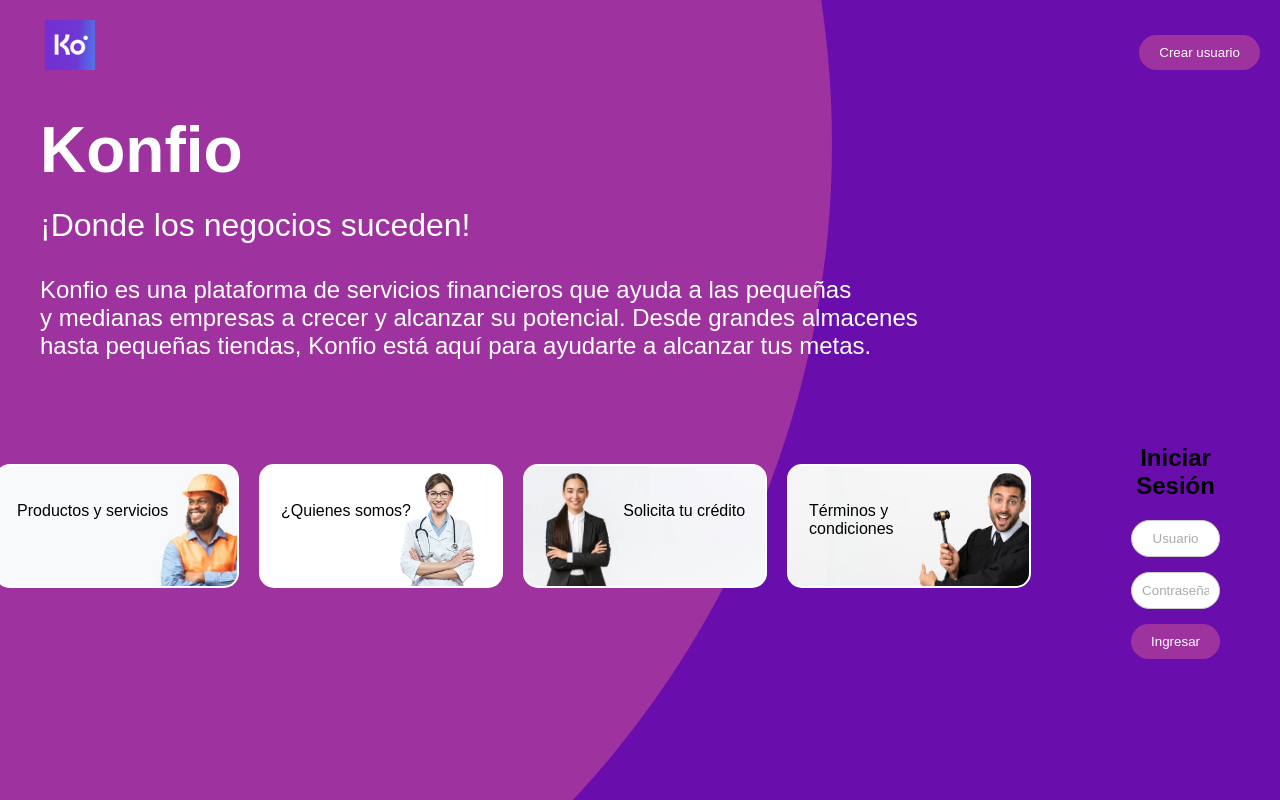
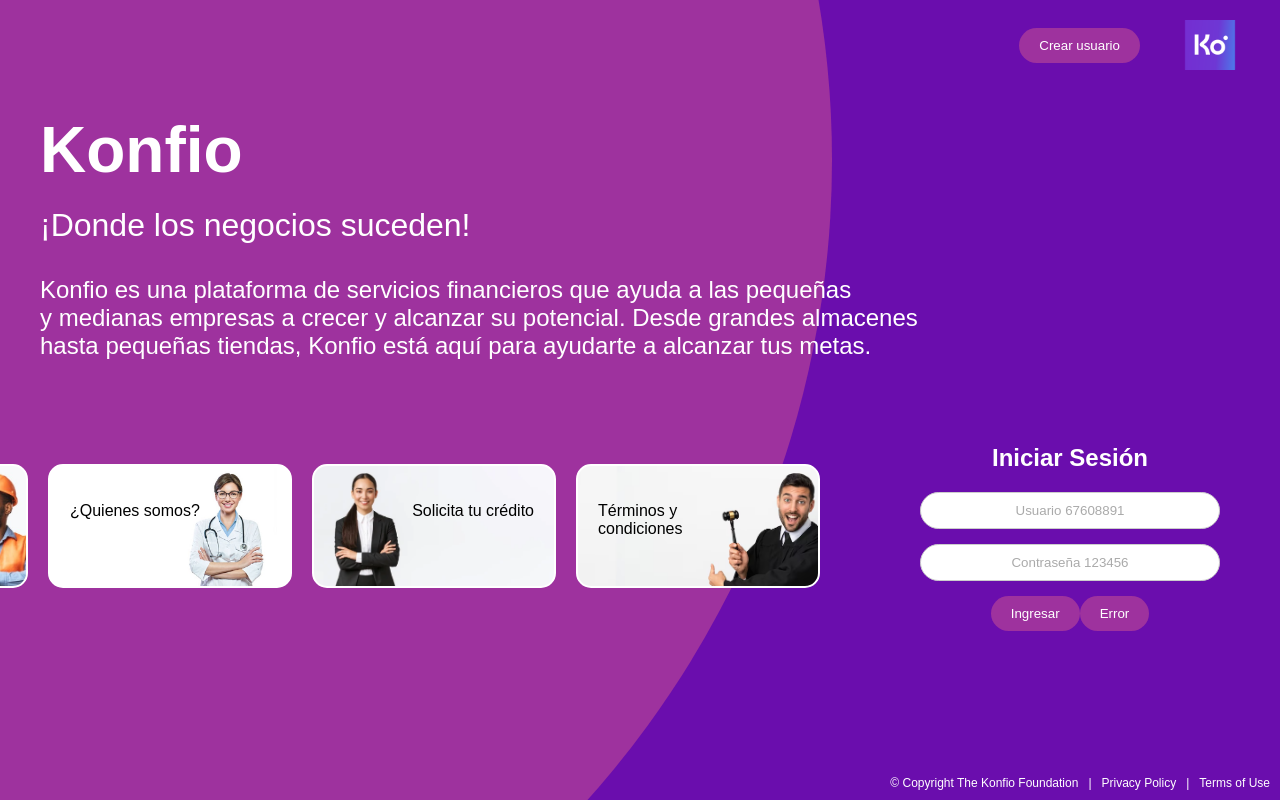
Before and after one commit to luisalex94/konfio_react, a React (Create React App) app: page / in a window 1280 px wide. Shown: the top 800 px of the page. Built offline with nearby package versions, Linux system fonts and the light colour scheme.

Commit message:
enhancement welcome page

```diff
--- a/package.json
+++ b/package.json
@@ -11,6 +11,7 @@
     "react-dom": "^18.3.1",
     "react-router-dom": "^6.27.0",
     "react-scripts": "5.0.1",
+    "sweetalert2": "^11.14.4",
     "web-vitals": "^2.1.4"
   },
   "scripts": {
--- a/src/App.css
+++ b/src/App.css
@@ -1,178 +1,3 @@
-.App {
-  text-align: center;
+body {
+  background-color: blueviolet;
 }
-
-.App-header {
-  position: relative;
-  padding: 20px;
-}
-
-.header-content {
-  display: flex;
-  justify-content: space-between;
-  align-items: center;
-}
-
-.konfio-logo {
-  height: 80px;
-}
-
-.circle-background {
-  position: absolute;
-  top: 20%;
-  left: -10%;
-  width: 150vw;
-  height: 150vw;
-  background-color: rgb(158, 50, 158);
-  border-radius: 50%;
-  transform: translate(-50%, -50%);
-  z-index: -1;
-}
-
-.columns {
-  display: flex;
-  justify-content: space-between;
-  padding: 20px;
-}
-
-.column {
-  flex: 1;
-  padding: 20px;
-}
-
-.column:first-child {
-  border-right: 1px solid #ccc;
-}
-
-.welcome-text {
-  font-size: 4em;
-  color: white;
-  text-align: left;
-  margin-left: 20px;
-}
-
-.welcome-text span {
-  color: rgb(158, 50, 158);
-}
-
-.welcome-subtitle {
-  font-size: 2em;
-  color: white;
-  text-align: left;
-  margin-top: 20px;
-  margin-left: 20px;
-}
-
-.welcome-description {
-  font-size: 1.5em;
-  color: white;
-  text-align: left;
-  margin-top: 20px;
-  margin-left: 20px;
-}
-
-.background-box-001 {
-  position: relative;
-  height: 80px;
-  width: 200px;
-  margin: 20px auto;
-  padding: 20px;
-  background-image: url('./assets/square_004.jpg');
-  background-size: cover;
-  background-position: top;
-  color: black;
-  text-align: left;
-  border: 2px solid white;
-  border-radius: 15px;
-}
-
-.background-box-002 {
-  position: relative;
-  height: 80px;
-  width: 200px;
-  margin: 20px auto;
-  padding: 20px;
-  background-image: url('./assets/square_005.jpg');
-  background-size: cover;
-  background-position: top;
-  color: black;
-  text-align: left;
-  border: 2px solid white;
-  border-radius: 15px;
-}
-
-.background-box-003 {
-  position: relative;
-  height: 80px;
-  width: 200px;
-  margin: 20px auto;
-  padding: 20px;
-  background-image: url('./assets/square_006.png');
-  background-size: cover;
-  background-position: top;
-  color: black;
-  text-align: right;
-  border: 2px solid white;
-  border-radius: 15px;
-}
-
-.background-box-004 {
-  position: relative;
-  height: 80px;
-  width: 200px;
-  margin: 20px auto;
-  padding: 20px;
-  background-image: url('./assets/square_007.png');
-  background-size: cover;
-  background-position: top;
-  color: black;
-  text-align: left;
-  border: 2px solid white;
-  border-radius: 15px;
-}
-
-.box-text {
-  position: relative;
-  z-index: 1;
-}
-
-.spacer {
-  height: 20px;
-  width: 20px;
-}
-
-.spacer-002 {
-  height: 20px;
-  width: auto;
-}
-
-.input-group {
-  margin-bottom: 15px;
-}
-
-.input-group input {
-  width: 100%;
-  padding: 10px;
-  border: 1px solid #ccc;
-  border-radius: 25px;
-  box-sizing: border-box;
-}
-
-.input-group input::placeholder {
-  color: #aaa;
-  text-align: center;
-  font-size: 1em;
-}
-
-button {
-  padding: 10px 20px;
-  border: none;
-  border-radius: 25px;
-  background-color: #6200ea;
-  color: white;
-  cursor: pointer;
-}
-
-button:hover {
-  background-color: #3700b3;
-}
--- a/src/pages/Products/Products.css
+++ b/src/pages/Products/Products.css
@@ -7,7 +7,7 @@
   padding: 20px;
 }
 
-.header-content {
+.products-header-content {
   display: flex;
   justify-content: space-between;
   align-items: end;
--- a/src/pages/Products/Products.js
+++ b/src/pages/Products/Products.js
@@ -14,7 +14,7 @@
   return (
 
     <div className="products-services">
-      <div className="header-content">
+      <div className="products-header-content">
         <nav>
           <div className="columns">
             <div className="spacer"></div>
--- a/src/pages/Welcome/Welcome.css
+++ b/src/pages/Welcome/Welcome.css
@@ -1,5 +1,6 @@
 .App {
   text-align: center;
+  height: 100%;
 }
 
 .App-header {
@@ -7,7 +8,7 @@
   padding: 20px;
 }
 
-  .header-content {
+.welcome-header-content {
   display: flex;
   justify-content: flex-end;
   align-items: center;
@@ -19,7 +20,7 @@
 }
 
 .circle-background {
-    position: absolute;
+  position: fixed;
   top: 20%;
   left: -10%;
   width: 150vw;
@@ -39,6 +40,9 @@
 .column {
   flex: 1;
   padding: 20px;
+  > h2 {
+    color: white;
+  }
 }
 
 .column:first-child {
@@ -184,15 +188,51 @@
 
 .loader {
   border: 4px solid rgba(255, 255, 255, 0.3);
-    border-top: 4px solid rgb(158, 50, 158);; /* Color de la parte superior del círculo */
+  border-top: 4px solid rgb(158, 50, 158);
+  ;
+  /* Color de la parte superior del círculo */
   border-radius: 50%;
-    width: 30px; /* Tamaño del círculo */
-    height: 30px; /* Tamaño del círculo */
-    animation: spin 1s linear infinite; /* Animación de rotación */
-    margin: 10px auto; /* Centrar el círculo */
+  width: 30px;
+  /* Tamaño del círculo */
+  height: 30px;
+  /* Tamaño del círculo */
+  animation: spin 1s linear infinite;
+  /* Animación de rotación */
+  margin: 10px auto;
+  /* Centrar el círculo */
+}
+
+.welcome-footer {
+  display: flex;
+  gap: 10px;
+  font-size: 12px;
+  position: absolute;
+  right: 0;
+  padding: 10px;
+  bottom: 0;
+  color: white;
 }
 
 @keyframes spin {
-    0% { transform: rotate(0deg); }
-    100% { transform: rotate(360deg); }
+  0% {
+    transform: rotate(0deg);
   }
+
+  100% {
+    transform: rotate(360deg);
+  }
+}
+
+@media only screen and (max-width: 1200px) {
+  .columns {
+    display: flex;
+    flex-direction: column-reverse;
+    padding: 20px;
+  }
+}
+
+@media only screen and (min-width: 768px) {
+  .column {
+    min-width: 300px;
+  }
+}
--- a/src/pages/Welcome/Welcome.js
+++ b/src/pages/Welcome/Welcome.js
@@ -4,6 +4,7 @@
 import { useNavigate } from 'react-router-dom';
 import { useState, useEffect } from 'react';
 import axios from 'axios';
+import Swal from 'sweetalert2';
 
 function Welcome() {
 
@@ -51,6 +52,15 @@
     }
   };
 
+  const handleError = () => {
+    Swal.fire({
+      icon: "error",
+      title: "Oops...",
+      text: "Something went wrong!",
+      footer: '<a href="#">Why do I have this issue?</a>'
+    });
+  }
+
   const crateUser = () => {
     navigate('/create-user');
   }
@@ -85,9 +95,9 @@
   return (
     <div className="App">
       <header className="App-header">
-        <div className="header-content">
+        <div className="welcome-header-content">
+          <button type="submit" onClick={crateUser} >Crear usuario</button>
           <img src={konfioLogo} alt="Konfio Logo" className="konfio-logo" />
-          <button type="submit" onClick={crateUser} >Crear usuario</button>
         </div>
         <div className="circle-background"></div>
         <h1 className="welcome-text">Konfio</h1>
@@ -124,21 +134,31 @@
             <h2>Iniciar Sesión</h2>
             <form>
               <div className="input-group">
-                <input type="text" id="username" name="username" required placeholder='Usuario' value={account} onChange={handleInputChange} />
+                <input type="text" id="username" name="username" required placeholder='Usuario 67608891' value={account} onChange={handleInputChange} />
               </div>
               <div className="input-group">
-                <input type="password" id="password" name="password" required placeholder='Contraseña' value={password} onChange={handlePasswordChange} />
+                <input type="password" id="password" name="password" required placeholder='Contraseña 123456' value={password} onChange={handlePasswordChange} />
               </div>
               {loading ? (
                 <div className="loader"></div>
-              ) : (
+              ) : (<>
                 <button type="submit" onClick={handleSubmit} >Ingresar</button>
+                <button type="submit" onClick={handleError} >Error</button>
+
+              </>
               )}
               {error && <p className="error-message">{error}</p>} {/* Mensaje de error si es necesario */}
             </form>
           </div>
         </div>
       </header>
+      <div className='welcome-footer'>
+        <div>© Copyright The Konfio Foundation</div>
+        <div>|</div>
+        <div>Privacy Policy</div>
+        <div>|</div>
+        <div>Terms of Use</div>
+      </div>
     </div>
   );
 }
```
Also changed, not shown: src/pages/Home/Home.css (+6 -3 lines), 1 other file (tests, documents, lock files or other folders). Lines whose indentation alone changed are shown as unchanged.
